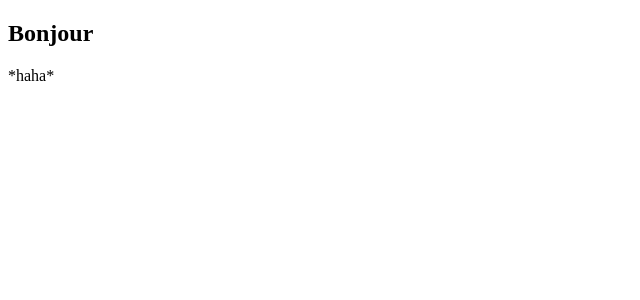
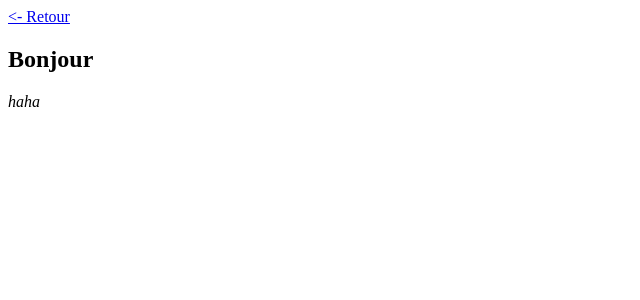
Before and after one commit to julieginest/MAIMI84A0726-Angular, an Angular app: page /1 in a window 1280 px wide. Shown: the top 300 px of the page, without its empty margins (0-640 px from the left). Built offline with nearby package versions, Linux system fonts and the light colour scheme; data requests are answered from the project's data file.

Commit message:
feat: Finishing reading communique component

```diff
--- a/src/app/components/communique-content/communique-content.html
+++ b/src/app/components/communique-content/communique-content.html
@@ -1,7 +1,7 @@
+<a [routerLink]="['/']">&lt;- Retour</a>
 @if (comm(); as c){
     <h2>{{c.title}}</h2>
-    <div>
-        {{c.content}}
+    <div [innerHTML]="parsed()">
     </div>
     <span class="date">{{c.createdAt | date: 'mediumDate'}}</span>
 } @else{
--- a/src/app/components/communique-content/communique-content.ts
+++ b/src/app/components/communique-content/communique-content.ts
@@ -1,9 +1,11 @@
 import { Component, inject, input, computed } from '@angular/core';
 import { DatePipe } from '@angular/common';
 import { CommuniquesService } from '../communiques.service';
+import { marked } from 'marked';
+import { RouterLink } from '@angular/router';
 
 @Component({
-  imports: [DatePipe],
+  imports: [DatePipe, RouterLink],
   selector: 'app-communique-content',
   styleUrl: './communique-content.scss',
   templateUrl: './communique-content.html',
@@ -12,6 +14,11 @@ export class CommuniqueContent {
   id = input.required<string>()
   private readonly commService = inject(CommuniquesService)
 
+  protected readonly parsed = computed(() => {
+    const c = this.commService.communiquesList().find(c => c.id === Number(this.id()))
+    return marked.parse(c?.content ?? "")
+  })
+
   protected readonly comm = computed(() =>
     this.commService.communiquesList().find(c => c.id === Number(this.id()))
   )
```
